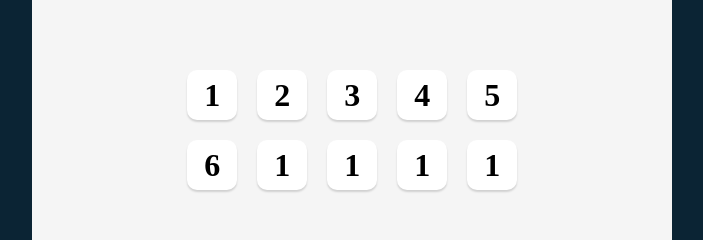
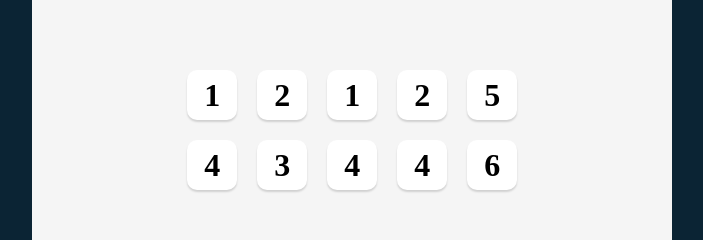
Before and after one commit to Ranita-Magar/Tenzies-Game, a React (Vite) app: page / in a window 1280 px wide. Shown: the part 220-460 px from the top of the page, without its empty margins (275-978 px from the left). Built offline with nearby package versions, Linux system fonts and the light colour scheme.

Commit message:
Mapping Array To Die Components

```diff
--- a/App.jsx
+++ b/App.jsx
@@ -1,31 +1,22 @@
-import React from "react";
+import React, { useState } from "react";
 import { Die } from "./Die";
 
 export const App = () => {
+  const [dice, setDice] = useState(allNewDice());
+
   function allNewDice() {
     const newDice = [];
-
     for (let i = 0; i < 10; i++) {
       newDice.push(Math.ceil(Math.random() * 6));
     }
     return newDice;
   }
-  console.log(allNewDice());
+
+  const diceElements = dice.map((die) => <Die value={die} />);
 
   return (
     <main>
-      <div className="dice-container">
-        <Die value="1" />
-        <Die value="2" />
-        <Die value="3" />
-        <Die value="4" />
-        <Die value="5" />
-        <Die value="6" />
-        <Die value="1" />
-        <Die value="1" />
-        <Die value="1" />
-        <Die value="1" />
-      </div>
+      <div className="dice-container">{diceElements}</div>
     </main>
   );
 };
```
